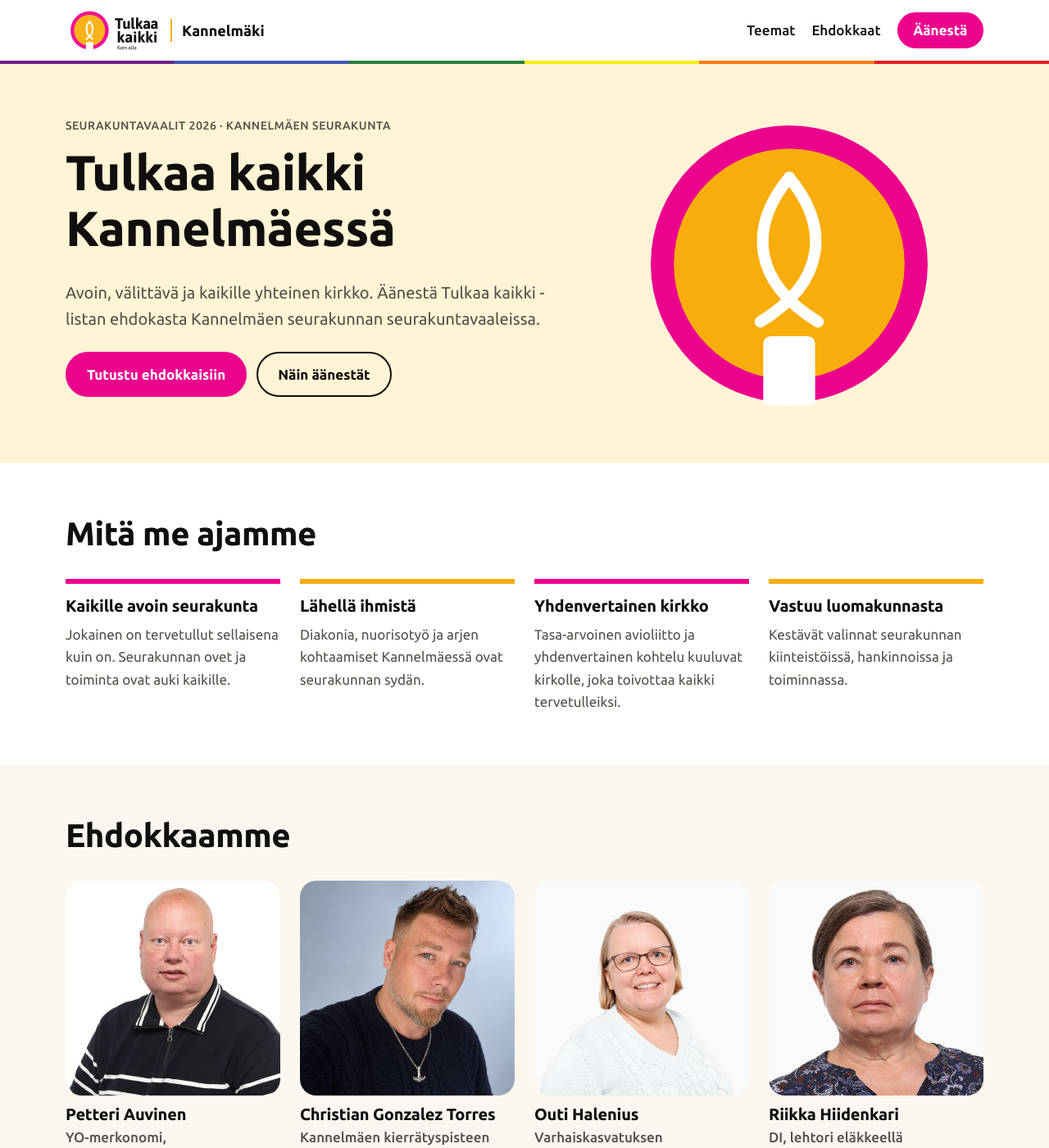
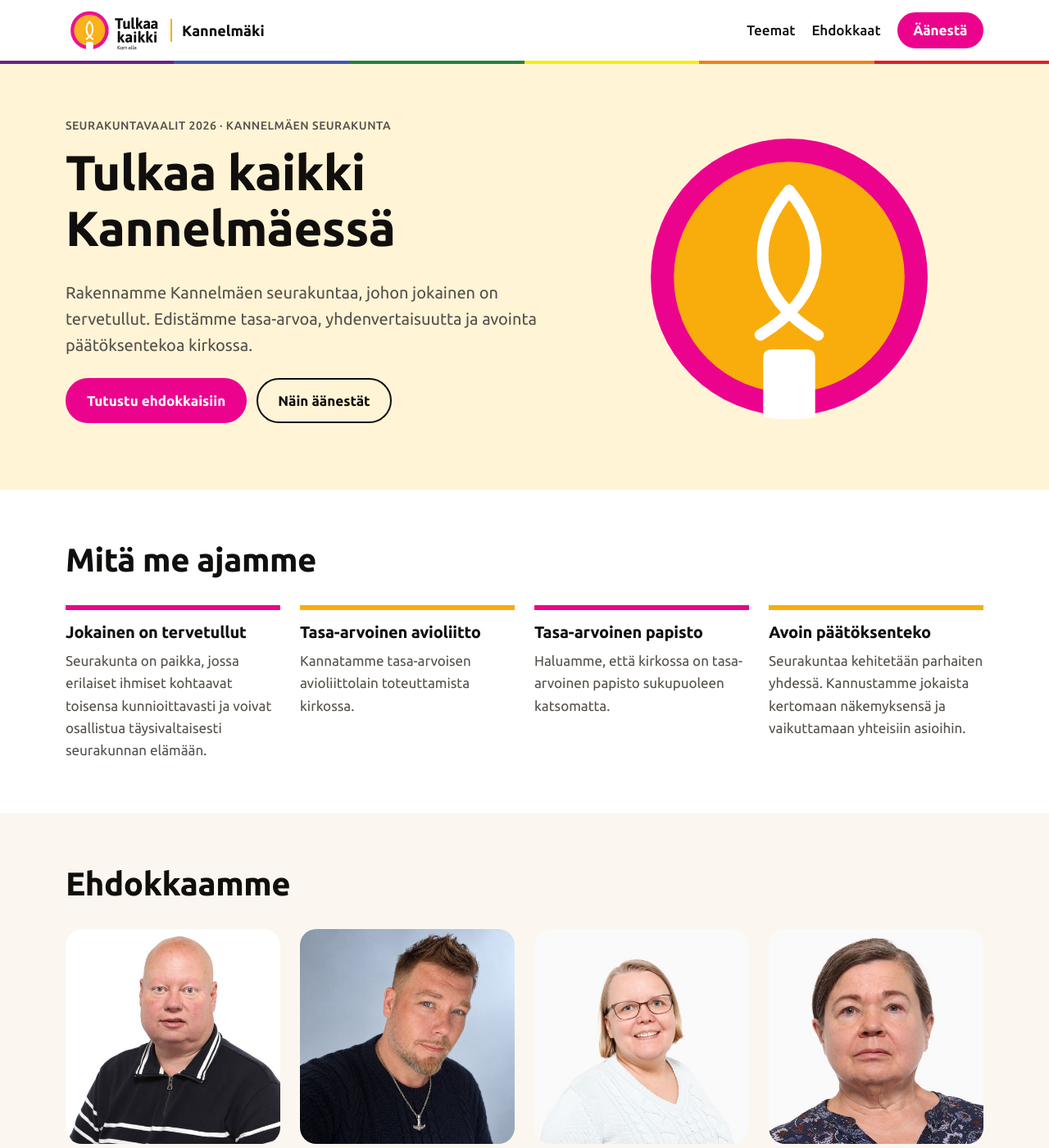
Before and after one commit to vvjarvilehto/tulkaakaikki-kannelmaki, a Jekyll site: the page built from index.html, in a window 1280 px wide and 1400 px high. Shown: the whole window at 82% size. Built offline with Jekyll 4.4.1, drawn with Linux system fonts in a browser that asks for light colours; some of the changed text lies outside the part shown.

Commit message:
Kirkkovaltuuston numero ensin; etusivun tekstit listan virallisen kuvauksen pohjalta
Co-Authored-By: Claude Opus 5.5 <noreply@anthropic.com>
Claude-Session: https://claude.ai/code/session_01DzGjj6X1zhnynWUduBrk61

```diff
--- a/_data/sivusto.yml
+++ b/_data/sivusto.yml
@@ -1,17 +1,17 @@
 otsikko: Tulkaa kaikki Kannelmäessä
-ingressi: Avoin, välittävä ja kaikille yhteinen kirkko. Äänestä Tulkaa kaikki -listan ehdokasta Kannelmäen seurakunnan seurakuntavaaleissa.
+ingressi: Rakennamme Kannelmäen seurakuntaa, johon jokainen on tervetullut. Edistämme tasa-arvoa, yhdenvertaisuutta ja avointa päätöksentekoa kirkossa.
 hero_kuva: ""
 
 teemat_otsikko: Mitä me ajamme
 teemat:
-  - otsikko: Kaikille avoin seurakunta
-    teksti: Jokainen on tervetullut sellaisena kuin on. Seurakunnan ovet ja toiminta ovat auki kaikille.
-  - otsikko: Lähellä ihmistä
-    teksti: Diakonia, nuorisotyö ja arjen kohtaamiset Kannelmäessä ovat seurakunnan sydän.
-  - otsikko: Yhdenvertainen kirkko
-    teksti: Tasa-arvoinen avioliitto ja yhdenvertainen kohtelu kuuluvat kirkolle, joka toivottaa kaikki tervetulleiksi.
-  - otsikko: Vastuu luomakunnasta
-    teksti: Kestävät valinnat seurakunnan kiinteistöissä, hankinnoissa ja toiminnassa.
+  - otsikko: Jokainen on tervetullut
+    teksti: Seurakunta on paikka, jossa erilaiset ihmiset kohtaavat toisensa kunnioittavasti ja voivat osallistua täysivaltaisesti seurakunnan elämään.
+  - otsikko: Tasa-arvoinen avioliitto
+    teksti: Kannatamme tasa-arvoisen avioliittolain toteuttamista kirkossa.
+  - otsikko: Tasa-arvoinen papisto
+    teksti: Haluamme, että kirkossa on tasa-arvoinen papisto sukupuoleen katsomatta.
+  - otsikko: Avoin päätöksenteko
+    teksti: Seurakuntaa kehitetään parhaiten yhdessä. Kannustamme jokaista kertomaan näkemyksensä ja vaikuttamaan yhteisiin asioihin.
 
 vaalit_otsikko: Äänestä seurakuntavaaleissa
 vaalit_teksti: Äänestää voi jokainen vähintään 16-vuotias seurakunnan jäsen. Muista ottaa mukaan henkilöllisyystodistus.
--- a/_includes/ehdokasnumerot.html
+++ b/_includes/ehdokasnumerot.html
@@ -1,12 +1,12 @@
-{%- comment -%} Ehdokkuudet ja ehdokasnumerot. Ehdokas voi olla ehdolla seurakuntaneuvostoon, kirkkovaltuustoon tai molempiin. {%- endcomment -%}
+{%- comment -%} Ehdokkuudet ja ehdokasnumerot. Ehdokas voi olla ehdolla kirkkovaltuustoon, seurakuntaneuvostoon tai molempiin. Kirkkovaltuusto ensin, koska sen numerot ovat pienempiä. {%- endcomment -%}
 {%- assign e = include.ehdokas -%}
 {%- if e.seurakuntaneuvosto.ehdolla or e.kirkkovaltuusto.ehdolla %}
 <ul class="ehdokkuudet">
+  {%- if e.kirkkovaltuusto.ehdolla %}
+  <li><span class="ehdokkuudet__elin">Kirkkovaltuusto</span>{% if e.kirkkovaltuusto.numero and e.kirkkovaltuusto.numero != "" %}<span class="ehdokkuudet__numero">{{ e.kirkkovaltuusto.numero }}</span>{% else %}<span class="ehdokkuudet__tulossa">numero tulossa</span>{% endif %}</li>
+  {%- endif %}
   {%- if e.seurakuntaneuvosto.ehdolla %}
   <li><span class="ehdokkuudet__elin">Seurakuntaneuvosto</span>{% if e.seurakuntaneuvosto.numero and e.seurakuntaneuvosto.numero != "" %}<span class="ehdokkuudet__numero">{{ e.seurakuntaneuvosto.numero }}</span>{% else %}<span class="ehdokkuudet__tulossa">numero tulossa</span>{% endif %}</li>
   {%- endif %}
-  {%- if e.kirkkovaltuusto.ehdolla %}
-  <li><span class="ehdokkuudet__elin">Kirkkovaltuusto</span>{% if e.kirkkovaltuusto.numero and e.kirkkovaltuusto.numero != "" %}<span class="ehdokkuudet__numero">{{ e.kirkkovaltuusto.numero }}</span>{% else %}<span class="ehdokkuudet__tulossa">numero tulossa</span>{% endif %}</li>
-  {%- endif %}
 </ul>
 {%- endif %}
```
Also changed, not shown: admin/config.yml (+6 -6 lines), .pages.yml.
